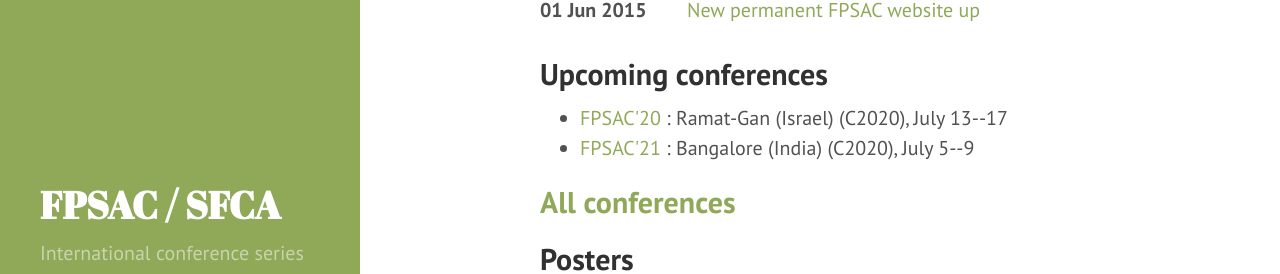
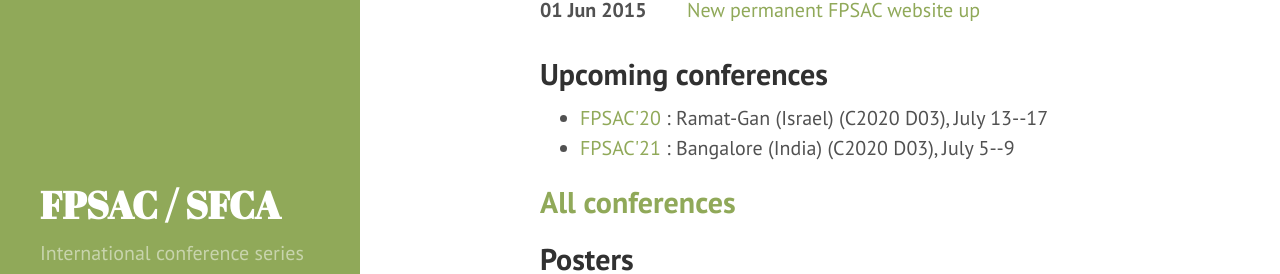
Before and after one commit to FPSAC/FPSAC.github.io, a Jekyll site: the page built from index.md, in a window 1280 px wide and 1127 px high. Shown: the part 479-753 px from the top of the window. Built offline with Jekyll 4.4.1, drawn with Linux system fonts in a browser that asks for light colours.

```diff
--- a/index.md
+++ b/index.md
@@ -19,11 +19,12 @@
 ## Upcoming conferences
 
 <ul>
-  {% assign current_year = "now" | date: "%Y" %}
+  {% assign current_year  = "now" | date: "%Y" %}
+  {% assign current_month = "now" | date: "%m" %}
   {% for conf in site.confs %}
     {% if conf.year >= site.year %}
       <li>{% include fpsac.html conf=conf %}:
-        {{conf.town}} ({{conf.country}}) (C{{ current_year }}),
+        {{conf.town}} ({{conf.country}}) (C{{ current_year }} D{{ current_month }}),
         {% if conf.dates %} {{conf.dates}} {% endif %}
       </li>
     {% endif %}
```
